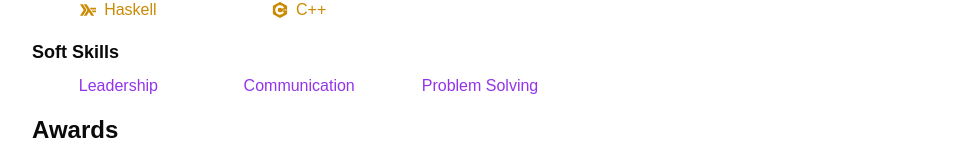
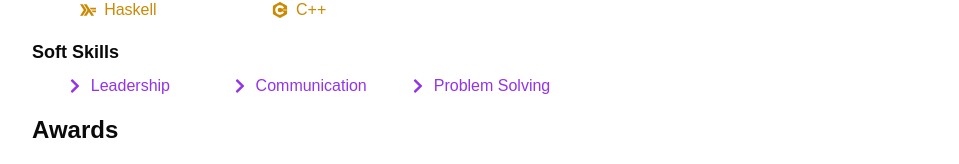
Before and after one commit to michaelbennett99/michaeldabennett.com, a Next.js app: page /cv in a window 1280 px wide. Shown: the part 2859-3023 px from the top of the page, without its empty margins (160-1119 px from the left). Built offline with nearby package versions, Linux system fonts and the light colour scheme.

Commit message:
make proficiency optional & display chevron if no logo provided

```diff
--- a/src/app/cv/_components/skills/skill.tsx
+++ b/src/app/cv/_components/skills/skill.tsx
@@ -6,7 +6,35 @@ import {
 } from "@/components/ui/tooltip";
 import { cn } from "@/lib/utils";
 
-type Proficiency = "Beginner" | "Intermediate" | "Advanced";
+import { Proficiency } from "@/interfaces/proficiency";
+
+type Props = {
+  icon: React.ReactNode;
+  name: string;
+  proficiency?: Proficiency;
+};
+
+function SkillText({ icon, name, proficiency }: Props) {
+  const proficiency_color = proficiency
+    ? {
+        Beginner: "text-yellow-600",
+        Intermediate: "text-green-600",
+        Advanced: "text-purple-600",
+      }[proficiency]
+    : "text-foreground";
+
+  return (
+    <div
+      className={cn(
+        "flex flex-row justify-left items-center gap-2",
+        proficiency_color
+      )}
+    >
+      {icon}
+      <p>{name}</p>
+    </div>
+  );
+}
 
 export default function Skill({
   icon,
@@ -15,28 +43,17 @@ export default function Skill({
 }: {
   icon: React.ReactNode;
   name: string;
-  proficiency: Proficiency;
+  proficiency?: Proficiency;
 }) {
-  const proficiency_color = {
-    Beginner: "text-yellow-600",
-    Intermediate: "text-green-600",
-    Advanced: "text-purple-600",
-  }[proficiency];
+  if (!proficiency) {
+    return <SkillText icon={icon} name={name} />;
+  }
 
   return (
     <TooltipProvider delayDuration={0}>
       <Tooltip>
         <TooltipTrigger asChild>
-          <div
-            className={cn(
-              "flex flex-row justify-left items-center gap-2",
-              proficiency_color
-            )}
-            aria-label={`${name} proficiency: ${proficiency}`}
-          >
-            {icon}
-            <p>{name}</p>
-          </div>
+          <SkillText icon={icon} name={name} proficiency={proficiency} />
         </TooltipTrigger>
         <TooltipContent
           className="bg-muted text-muted-foreground"
--- a/src/app/cv/_components/skills/skills.tsx
+++ b/src/app/cv/_components/skills/skills.tsx
@@ -1,3 +1,5 @@
+import { FaChevronRight } from "react-icons/fa";
+
 import { skills } from "@/lib/content";
 
 import TechIcon from "@/components/tech_icon";
@@ -16,7 +18,11 @@ export default function Skills() {
             {category.skills.map((skill) => (
               <Skill
                 key={skill.name}
-                icon={skill.icon ? <TechIcon icon={skill.icon} /> : undefined}
+                icon={
+                  skill.icon
+                    ? <TechIcon icon={skill.icon} />
+                    : <FaChevronRight />
+                }
                 name={skill.name}
                 proficiency={skill.proficiency}
               />
--- a/src/interfaces/skill.ts
+++ b/src/interfaces/skill.ts
@@ -4,7 +4,7 @@ import { IconName } from "./icon_name";
 export interface Skill {
   name: string;
   icon?: IconName;
-  proficiency: Proficiency;
+  proficiency?: Proficiency;
 }
 
 export interface SkillCategory {
```
